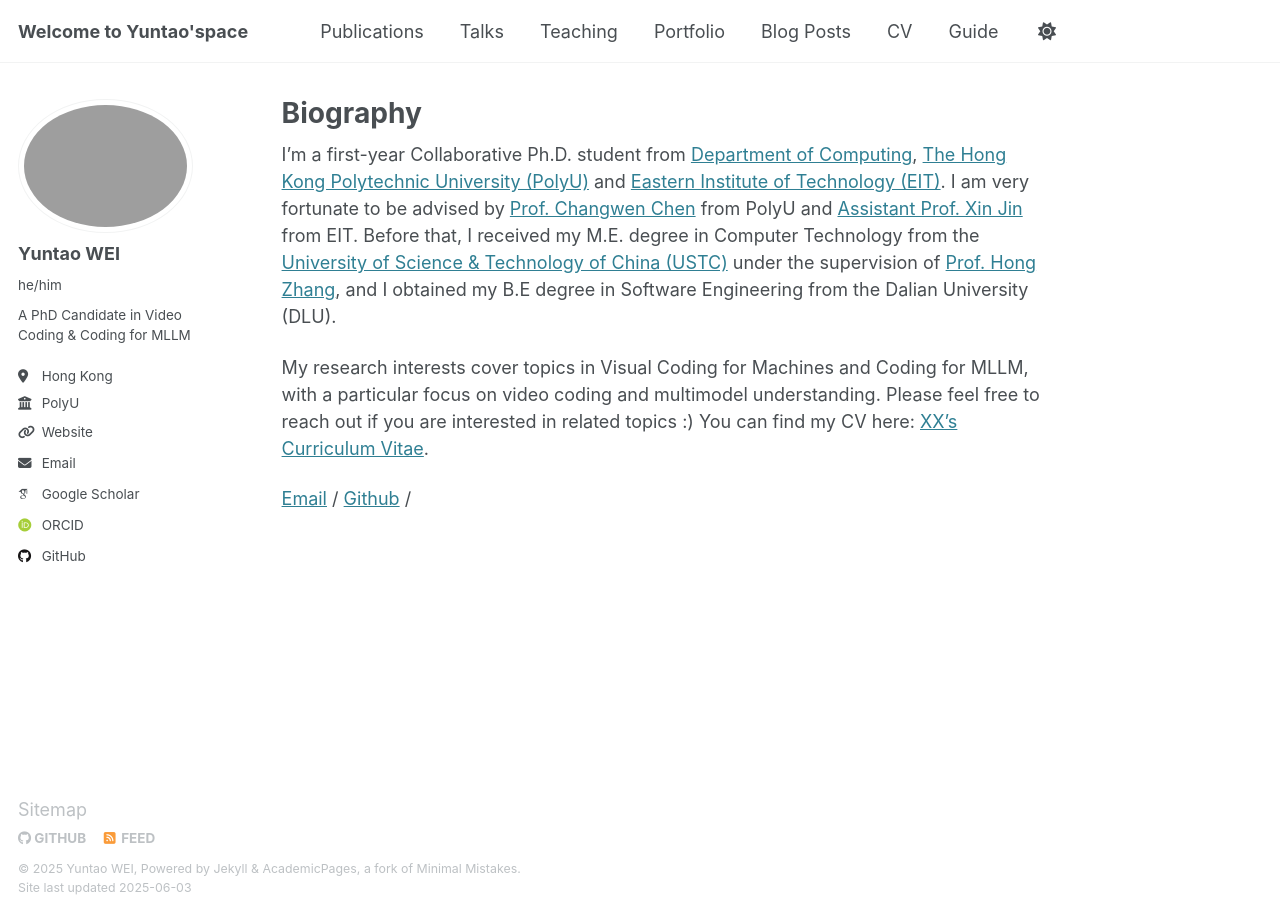
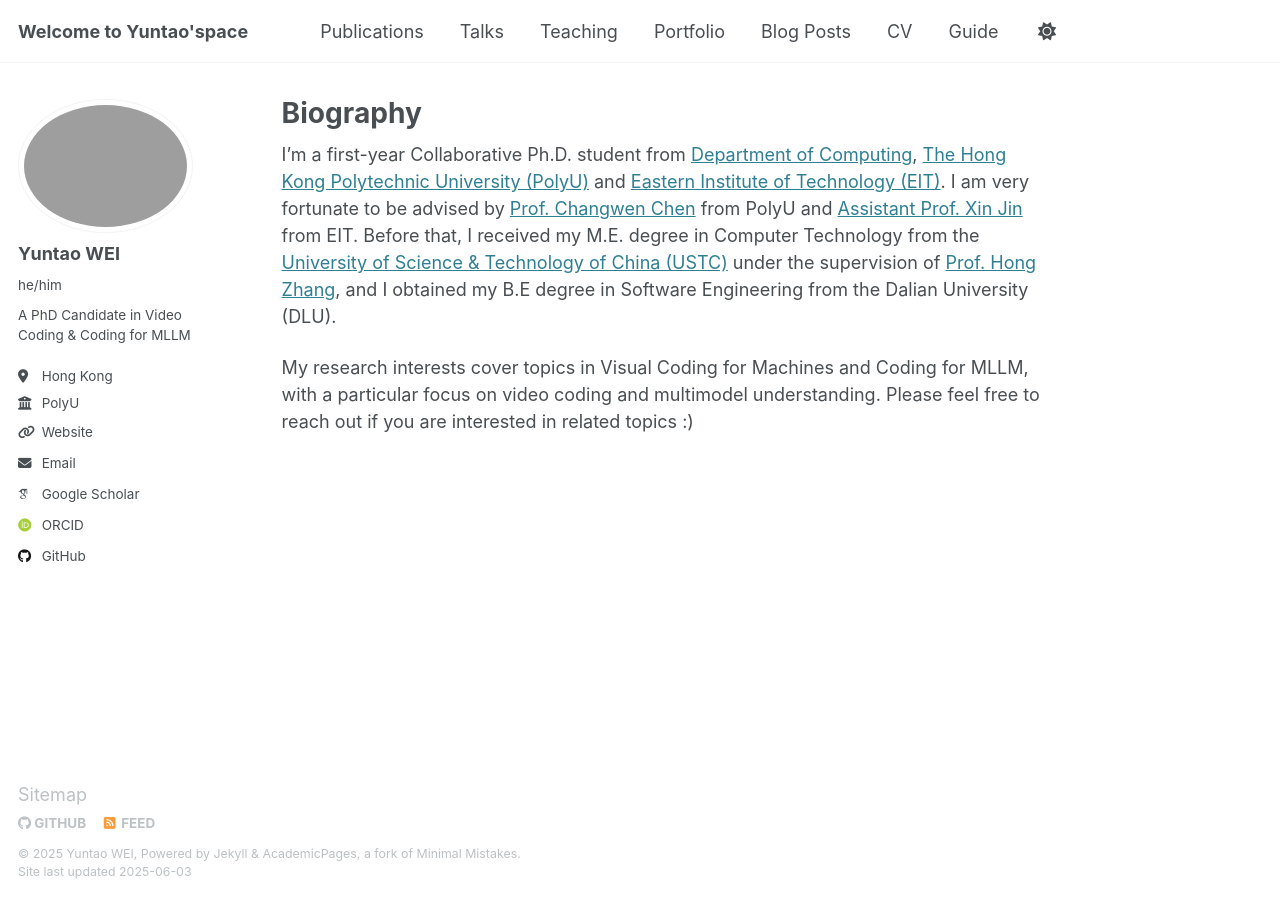
Before and after one commit to yuntao229/yuntao229.github.io, a Jekyll site: the page built from _pages/about.md, in a window 1280 px wide. Built offline with Jekyll 4.4.1, drawn with Linux system fonts in a browser that asks for light colours; some web fonts are replaced.

Commit message:
Update about.md

```diff
--- a/_pages/about.md
+++ b/_pages/about.md
@@ -10,6 +10,3 @@ redirect_from:
 I'm a first-year Collaborative Ph.D. student from [Department of Computing](https://www.polyu.edu.hk/comp/), [The Hong Kong Polytechnic University (PolyU)](https://www.polyu.edu.hk) and [Eastern Institute of Technology (EIT)](https://www.eitech.edu.cn/). I am very fortunate to be advised by [Prof. Changwen Chen](https://www.polyu.edu.hk/comp/people/academic-staff/prof-chen-changwen/?sc_lang=en) from PolyU and [Assistant Prof. Xin Jin](https://www.eitech.edu.cn/?tid=40&p=teacher) from EIT. Before that, I received my M.E. degree in Computer Technology from the [University of Science & Technology of China (USTC)](http://saids.ustc.edu.cn/main.htm) under the supervision of [Prof. Hong Zhang](https://bs.ustc.edu.cn/chinese/profile-392.html), and I obtained my B.E degree in Software Engineering from the Dalian University (DLU).
 
 My research interests cover topics in Visual Coding for Machines and Coding for MLLM, with a particular focus on video coding and multimodel understanding. Please feel free to reach out if you are interested in related topics :)
-You can find my CV here: [XX's Curriculum Vitae](../assets/Curriculum_Vitae.pdf).
-
-[Email](mailto:yuntao.wei@connect.polyu.hk) / [Github](https://github.com/yuntao229) /
```
